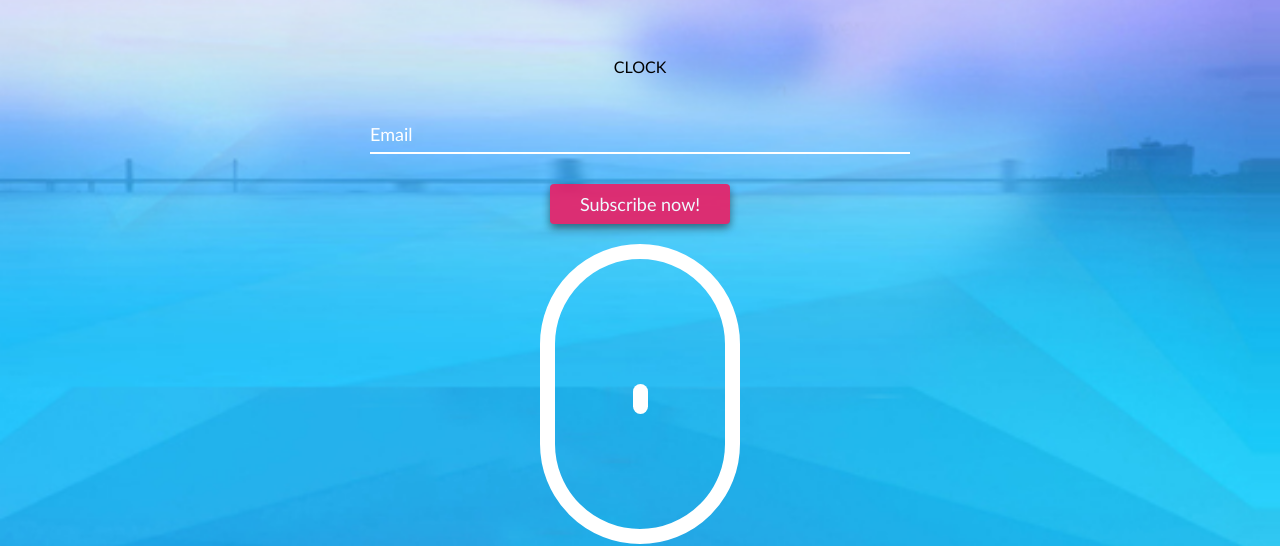
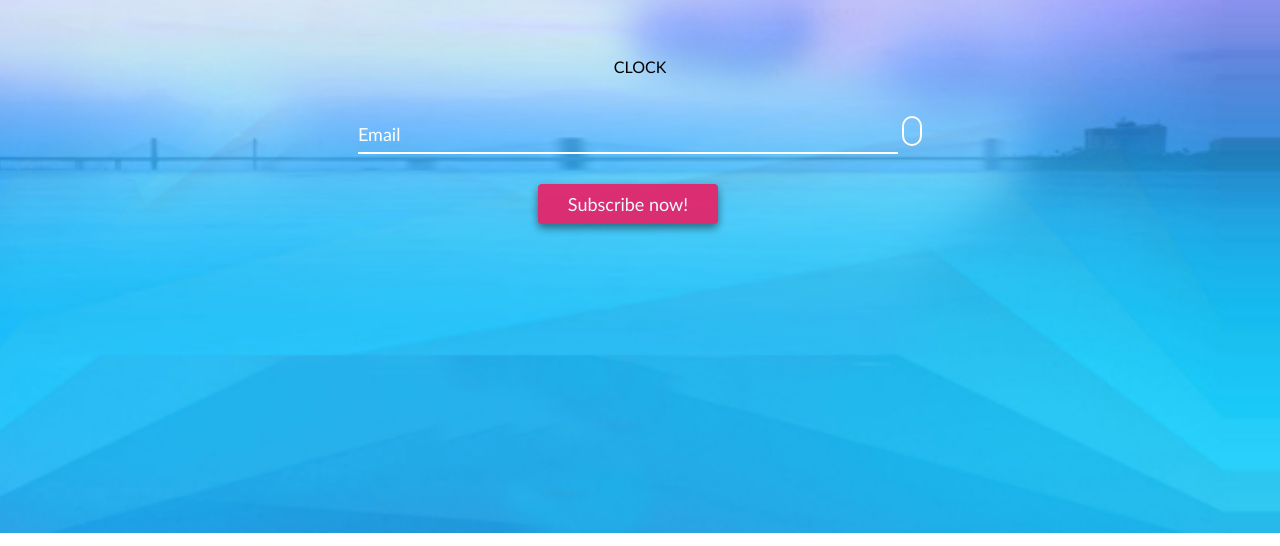
Before and after one commit to anavisnia/bit-8-coming-soon, a plain HTML site: page index.html in a window 1280 px wide. Shown: the part 267-813 px from the top of the page. Drawn offline with Linux system fonts and the light colour scheme.

Commit message:
Real mouse animation

```diff
--- a/css/mouse.css
+++ b/css/mouse.css
@@ -1,37 +1,40 @@
 .mouse {
   display: inline-block;
-  width: 200px;
-  height: 300px;
-  border: 15px solid #fff;
-  border-radius: 100px;
+  width: 20px;
+  height: 30px;
+  border: 2px solid #fff;
+  border-radius: 10px;
 }
 
 .mouse > .wheel {
   display: inline-block;
-  width: 15px;
-  height: 30px;
-  border-radius: 8px;
+  width: 3px;
+  height: 6px;
+  border-radius: 2px;
   background-color: #fff;
-  margin-top: 50px;
+  margin-top: 5px;
   /* pavadinimas animacijos */
   animation-name: peliukas;
   /* kiek laiko ji trunka */
-  animation-duration: 1.5s;
+  animation-duration: 0.85s;
   /* kiek kartu kartoti animacija */
   animation-iteration-count: infinite;
+}
+.mouse > .wheel:hover {
+  animation-play-state: paused;
 }
 /* scenarijus animacijai (nuo pradzios iki pabaigos)*/
 @keyframes peliukas {
   /* relativus laikas */
   0% {
-    margin-top: 50px;
+    margin-top: 5px;
     background-color: #ffff;
   }
   50% {
     background-color: #ffff;
   }
   100% {
-    margin-top: 180px;
+    margin-top: 16px;
     background-color: #fff0;
   }
 }
```
